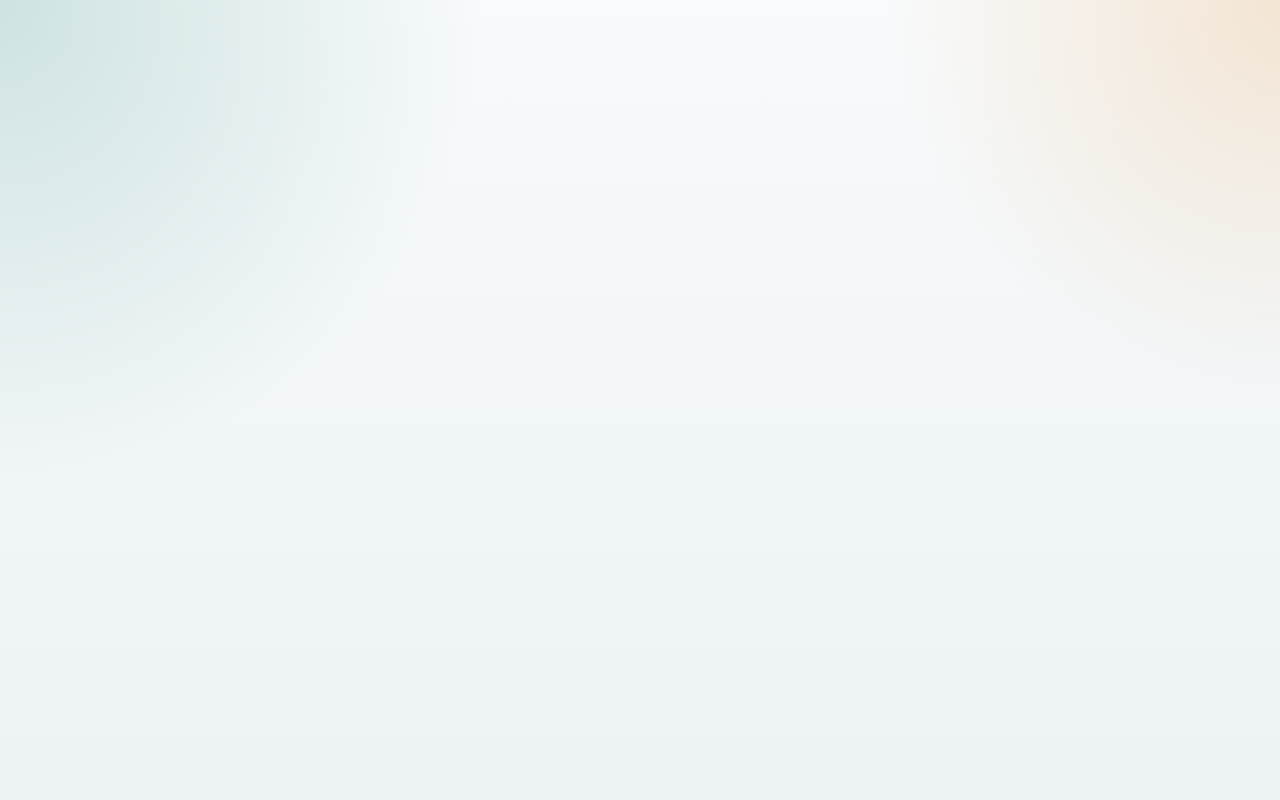
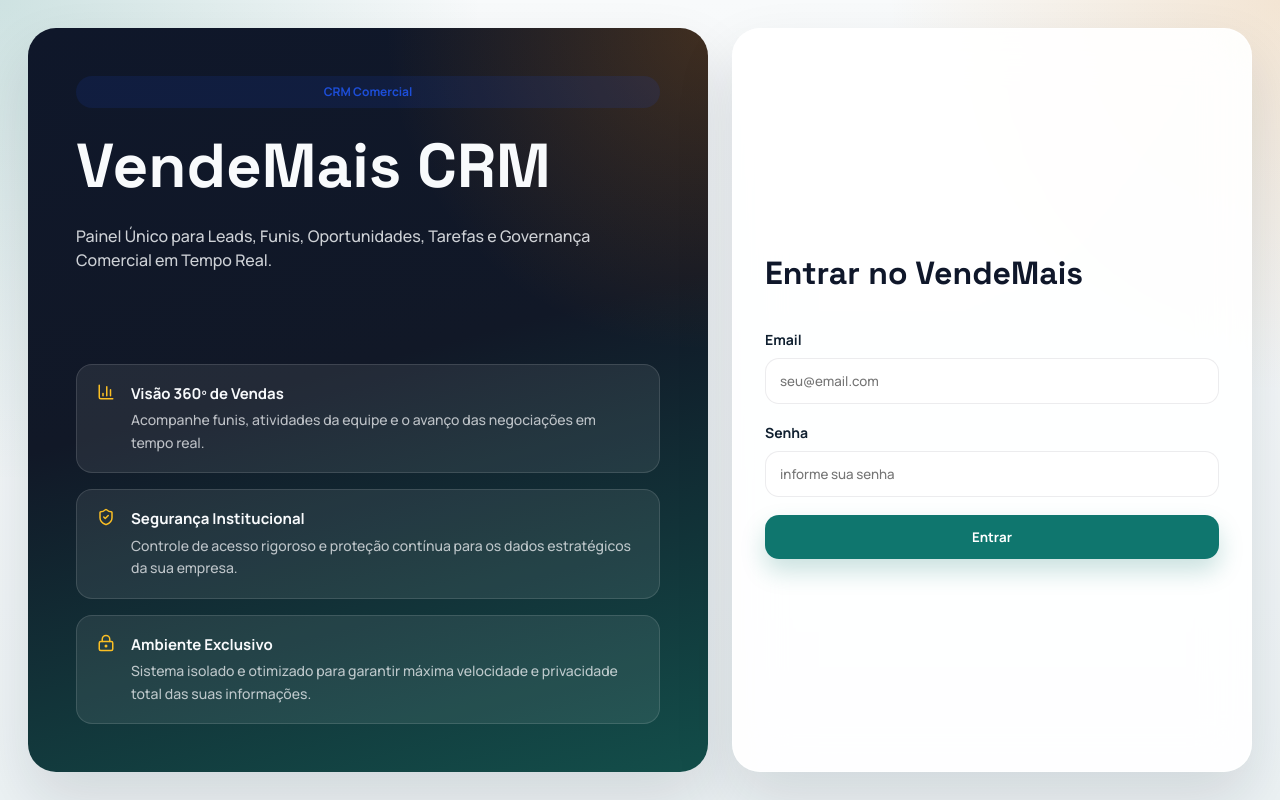
Before and after one commit to JeffersonBezerraM13/vende-mais-front, a React (Vite) app: page /login in a window 1280 px wide. Built offline with nearby package versions, Linux system fonts and the light colour scheme; no server answers.

Commit message:
feat: implement authentication flow

```diff
--- a/src/app/App.tsx
+++ b/src/app/App.tsx
@@ -1,7 +1,13 @@
+import { RouterProvider } from 'react-router-dom'
+
 import { AppProviders } from '@/app/providers'
+import { useAuthBootstrap } from '@/hooks/use-auth-bootstrap'
+import { router } from '@/routes/router'
 
 function AppContent() {
-  return null
+  useAuthBootstrap()
+
+  return <RouterProvider router={router} />
 }
 
 export function App() {
--- /dev/null
+++ b/src/features/auth/auth-schema.ts
@@ -0,0 +1,8 @@
+import { z } from 'zod'
+
+export const loginSchema = z.object({
+  email: z.email('Informe um email válido'),
+  password: z.string().min(1, 'Informe a senha'),
+})
+
+export type LoginFormValues = z.infer<typeof loginSchema>
--- /dev/null
+++ b/src/features/auth/auth-store.ts
@@ -0,0 +1,59 @@
+import { create } from 'zustand'
+
+import { getAuthenticatedUser, login as loginRequest } from '@/services/api/auth-service'
+import { clearAuthToken, hasAuthToken } from '@/services/http/auth-storage'
+
+import type { CredentialsDTO, UserResponseDTO } from '@/types/api'
+
+type AuthStatus = 'bootstrapping' | 'authenticated' | 'unauthenticated'
+
+interface AuthState {
+  status: AuthStatus
+  user: UserResponseDTO | null
+  isLoggingIn: boolean
+  bootstrap: () => Promise<void>
+  login: (credentials: CredentialsDTO) => Promise<void>
+  logout: () => void
+}
+
+export const useAuthStore = create<AuthState>(
+    (set, get) => ({
+  status: 'bootstrapping',
+  user: null,
+  isLoggingIn: false,
+  bootstrap: async () => {
+    if (get().status !== 'bootstrapping') {
+      return
+    }
+
+    if (!hasAuthToken()) {
+      set({ status: 'unauthenticated', user: null })
+      return
+    }
+
+    try {
+      const user = await getAuthenticatedUser()
+      set({ status: 'authenticated', user })
+    } catch {
+      clearAuthToken()
+      set({ status: 'unauthenticated', user: null })
+    }
+  },
+  login: async (credentials) => {
+    set({ isLoggingIn: true })
+
+    try {
+      await loginRequest(credentials)
+      const user = await getAuthenticatedUser()
+      set({ user, status: 'authenticated', isLoggingIn: false })
+    } catch (error) {
+      clearAuthToken()
+      set({ user: null, status: 'unauthenticated', isLoggingIn: false })
+      throw error
+    }
+  },
+  logout: () => {
+    clearAuthToken()
+    set({ status: 'unauthenticated', user: null })
+  },
+}))
--- /dev/null
+++ b/src/features/auth/login-page.tsx
@@ -0,0 +1,123 @@
+import { zodResolver } from '@hookform/resolvers/zod'
+import { BarChart3, LockKeyhole, ShieldCheck } from 'lucide-react'
+import { useForm } from 'react-hook-form'
+import { useNavigate } from 'react-router-dom'
+import { toast } from 'sonner'
+
+import { Badge } from '@/components/ui/badge'
+import { Button } from '@/components/ui/button'
+import { Field } from '@/components/ui/field'
+import { useAuthStore } from '@/features/auth/auth-store'
+import { loginSchema } from '@/features/auth/auth-schema'
+import { getApiErrorInfo } from '@/services/http/errors'
+
+import type { LoginFormValues } from '@/features/auth/auth-schema'
+
+export default function LoginPage() {
+  const navigate = useNavigate()
+  const login = useAuthStore((state) => state.login)
+  const isLoggingIn = useAuthStore((state) => state.isLoggingIn)
+  const {
+    formState: { errors },
+    handleSubmit,
+    register,
+    setError,
+  } = useForm<LoginFormValues>({
+    resolver: zodResolver(loginSchema),
+    defaultValues: {
+      email: '',
+      password: '',
+    },
+  })
+
+  const onSubmit = handleSubmit(async (values) => {
+    try {
+      await login(values)
+      toast.success('Sessão iniciada com sucesso.')
+      navigate('/dashboard', { replace: true })
+    } catch (error) {
+      const apiError = getApiErrorInfo(error)
+
+      Object.entries(apiError.fieldErrors).forEach(([field, message]) => {
+        setError(field as keyof LoginFormValues, { message })
+      })
+
+      toast.error(apiError.message)
+    }
+  })
+
+  return (
+    <div className="auth-layout">
+      <section className="auth-aside">
+        <Badge tone="info">CRM Comercial</Badge>
+        <h1>VendeMais CRM</h1>
+        <p>
+          Painel Único para Leads, Funis, Oportunidades, Tarefas e Governança
+          Comercial em Tempo Real.
+        </p>
+
+        <div className="auth-feature-list">
+          <article className="auth-feature-card">
+            <BarChart3 size={18} />
+            <div>
+              <strong>Visão 360º de Vendas</strong>
+              <span>Acompanhe funis, atividades da equipe e o avanço das negociações em tempo real.</span>
+            </div>
+          </article>
+          <article className="auth-feature-card">
+            <ShieldCheck size={18} />
+            <div>
+              <strong>Segurança Institucional</strong>
+              <span>Controle de acesso rigoroso e proteção contínua para os dados estratégicos da sua empresa.</span>
+            </div>
+          </article>
+          <article className="auth-feature-card">
+            <LockKeyhole size={18} />
+            <div>
+              <strong>Ambiente Exclusivo</strong>
+              <span>Sistema isolado e otimizado para garantir máxima velocidade e privacidade total das suas informações.</span>
+            </div>
+          </article>
+        </div>
+      </section>
+
+      <section className="auth-panel">
+        <div className="auth-card">
+          <div className="auth-card-header">
+            <p className="eyebrow"></p>
+            <h2>Entrar no VendeMais</h2>
+            <p></p>
+          </div>
+
+          <form className="stack-form" onSubmit={onSubmit}>
+            <Field label="Email" htmlFor="email" error={errors.email?.message}>
+              <input
+                id="email"
+                type="email"
+                className="input"
+                placeholder="seu@email.com"
+                autoComplete="email"
+                {...register('email')}
+              />
+            </Field>
+
+            <Field label="Senha" htmlFor="password" error={errors.password?.message}>
+              <input
+                id="password"
+                type="password"
+                className="input"
+                placeholder="informe sua senha"
+                autoComplete="current-password"
+                {...register('password')}
+              />
+            </Field>
+
+            <Button type="submit" className="btn-block" loading={isLoggingIn}>
+              Entrar
+            </Button>
+          </form>
+        </div>
+      </section>
+    </div>
+  )
+}
--- /dev/null
+++ b/src/features/auth/protected-route.tsx
@@ -0,0 +1,32 @@
+import { Navigate, Outlet } from 'react-router-dom'
+
+import { Loader } from '@/components/ui/loader'
+import { useAuthStore } from '@/features/auth/auth-store'
+
+export function ProtectedRoute() {
+  const status = useAuthStore((state) => state.status)
+
+  if (status === 'bootstrapping') {
+    return <Loader fullscreen label="Validando sessão..." />
+  }
+
+  if (status !== 'authenticated') {
+    return <Navigate to="/login" replace />
+  }
+
+  return <Outlet />
+}
+
+export function GuestOnlyRoute() {
+  const status = useAuthStore((state) => state.status)
+
+  if (status === 'bootstrapping') {
+    return <Loader fullscreen label="Carregando..." />
+  }
+
+  if (status === 'authenticated') {
+    return <Navigate to="/dashboard" replace />
+  }
+
+  return <Outlet />
+}
--- /dev/null
+++ b/src/hooks/use-auth-bootstrap.ts
@@ -0,0 +1,9 @@
+import { useEffect } from 'react'
+
+import { useAuthStore } from '@/features/auth/auth-store'
+
+export function useAuthBootstrap() {
+  const bootstrap = useAuthStore((state) => state.bootstrap)
+
+  useEffect(() => {void bootstrap()}, [bootstrap])
+}
--- /dev/null
+++ b/src/routes/router.tsx
@@ -0,0 +1,41 @@
+/* eslint-disable react-refresh/only-export-components */
+import { lazy, Suspense } from 'react'
+import type { ReactNode } from 'react'
+import { createBrowserRouter, Navigate } from 'react-router-dom'
+
+import { Loader } from '@/components/ui/loader'
+import { GuestOnlyRoute, ProtectedRoute } from '@/features/auth/protected-route'
+
+const LoginPage = lazy(() => import('@/features/auth/login-page'))
+
+function withSuspense(element: ReactNode) {
+  return (
+    <Suspense fallback={<Loader fullscreen label="Carregando modulo..." />}>
+      {element}
+    </Suspense>
+  )
+}
+
+export const router = createBrowserRouter([
+  {
+    element: <GuestOnlyRoute />,
+    children: [{ path: '/login', element: withSuspense(<LoginPage />) }],
+  },
+  {
+    element: <ProtectedRoute />,
+    children: [
+      {
+        path: '/dashboard',
+        element: <Loader label="Preparando dashboard..." />,
+      },
+    ],
+  },
+  {
+    path: '/',
+    element: <Navigate to="/dashboard" replace />,
+  },
+  {
+    path: '*',
+    element: <Navigate to="/dashboard" replace />,
+  },
+])
```
